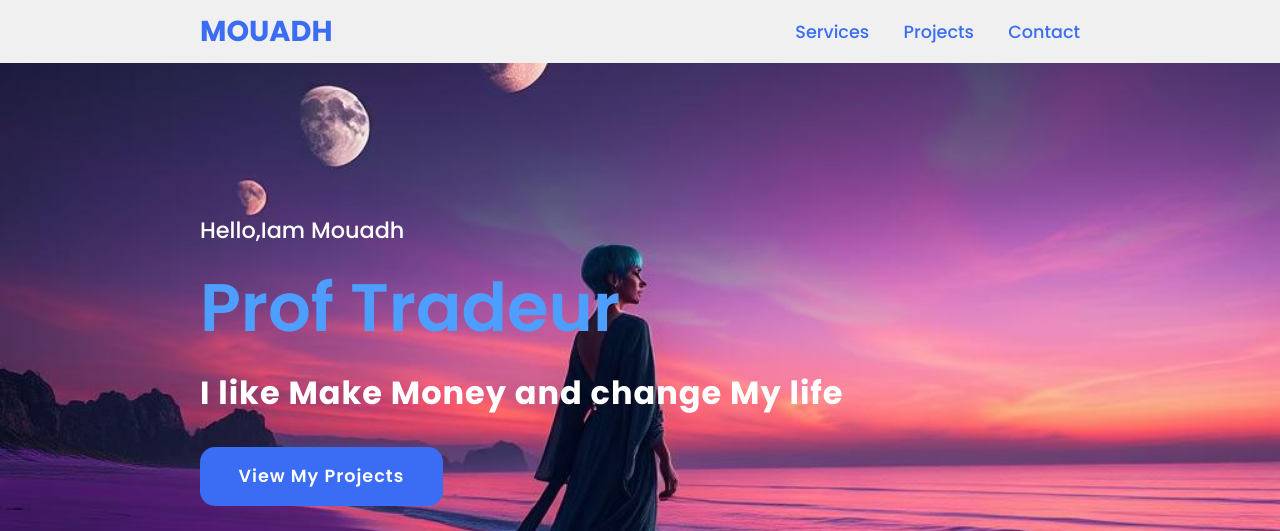
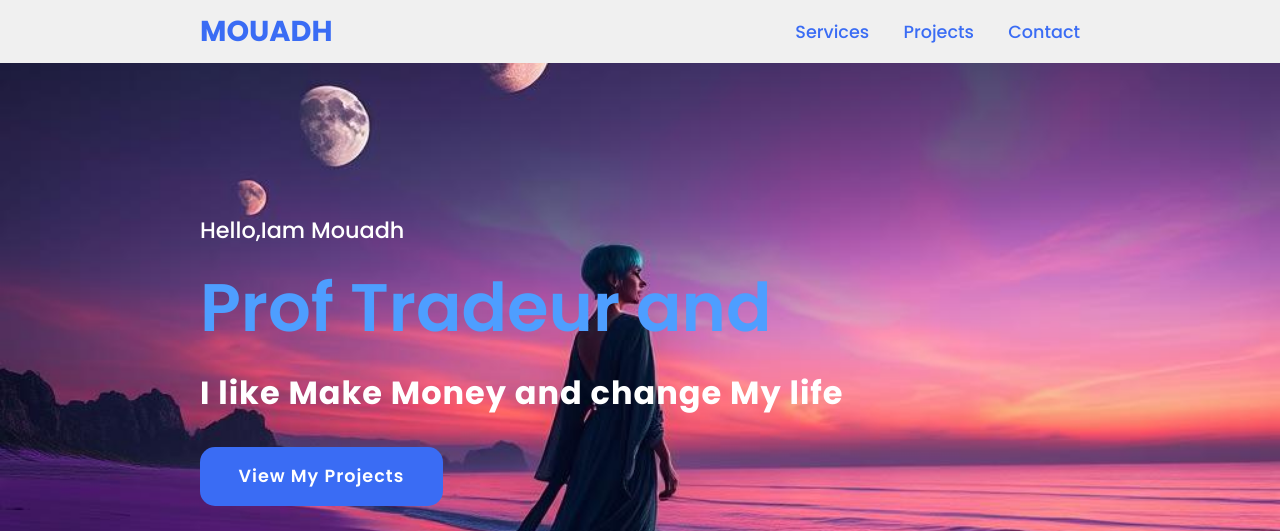
Before and after one commit to mouadh1236/Mouadhweb, a plain HTML site: page index.html in a window 1280 px wide. Shown: the top 531 px of the page. Drawn offline with Linux system fonts and the light colour scheme.

Commit message:
Add files via upload

```diff
--- a/index.html
+++ b/index.html
@@ -29,7 +29,7 @@
 
    <section class="main">
     <div>
-        <h2>Hello,Iam Mouadh<br><span>Prof Tradeur</span></h2>
+        <h2>Hello,Iam Mouadh<br><span>Prof Tradeur and </span></h2>
         <h3>I like Make Money and change My life</h3>
         <a href="projects" class="main-btn">View My Projects</a>
         <div class="social-icons">
```
